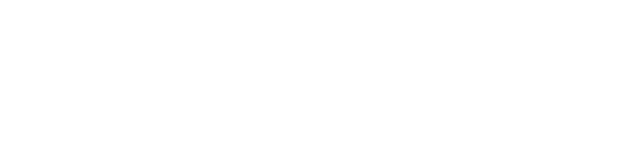
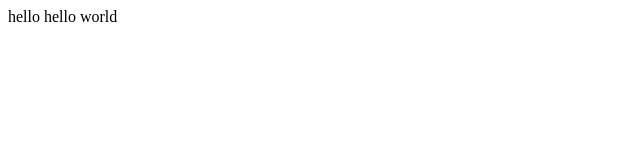
Before and after one commit to RounakGoje/q1iaccess, a plain HTML site: page index.html in a window 1280 px wide. Shown: the whole page, without its empty margins (0-640 px from the left). Drawn offline with Linux system fonts and the light colour scheme.

Commit message:
Update index.html

```diff
--- a/index.html
+++ b/index.html
@@ -1 +1 @@
-<html><head></head><body></body></html>
+<html><head> hello </head><body> hello world</body></html>
```
